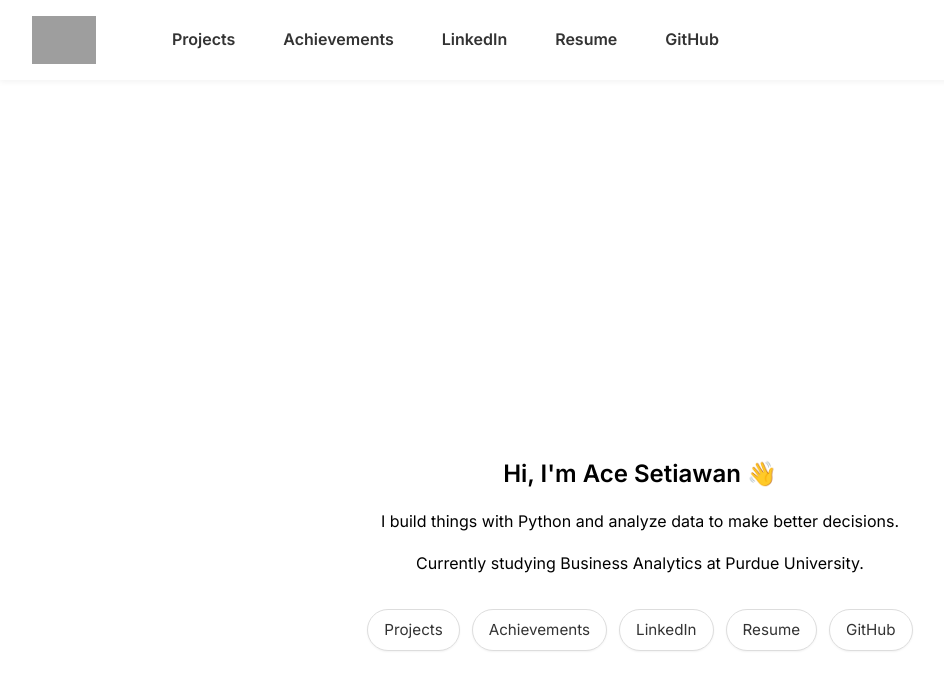
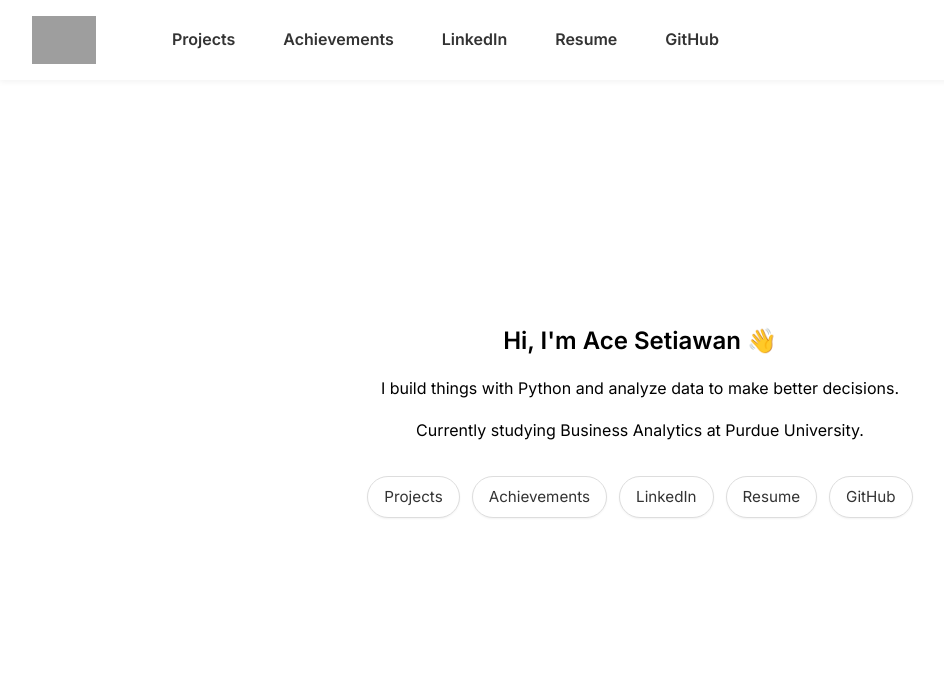
Before and after one commit to acepocalypse/acepocalypse.github.io, a Jekyll site: the page built from index.html, in a window 1280 px wide and 900 px high. Shown: the top 690 px of the window, without its empty margins (0-944 px from the left). Built offline with Jekyll 4.4.1, drawn with Linux system fonts in a browser that asks for light colours; grey boxes are pictures that could not be loaded.

Commit message:
Refactor fullscreen-center: update height to 100vh for improved layout; adjust margin-top to counteract sticky header

```diff
--- a/assets/css/style.css
+++ b/assets/css/style.css
@@ -43,10 +43,11 @@ a {
   flex-direction: column;
   align-items: center;
   justify-content: center;
-  height: calc(100vh - 70px);
+  height: 100vh;
   box-sizing: border-box;
   text-align: center;
   padding: 0 1rem;
+  margin-top: -80px; /* counteracts sticky header pushing it down */
 }
 
 .intro {
```
